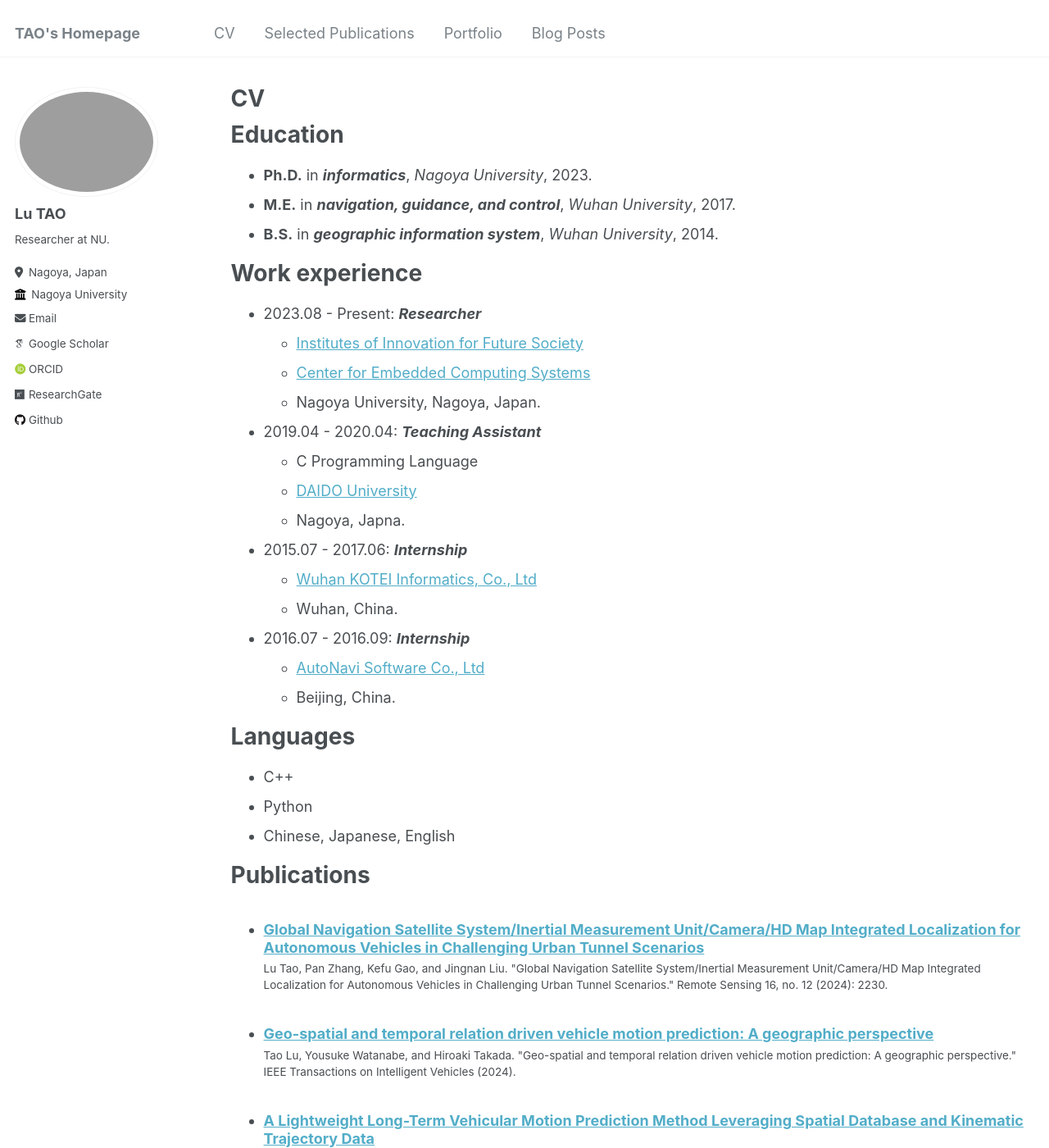
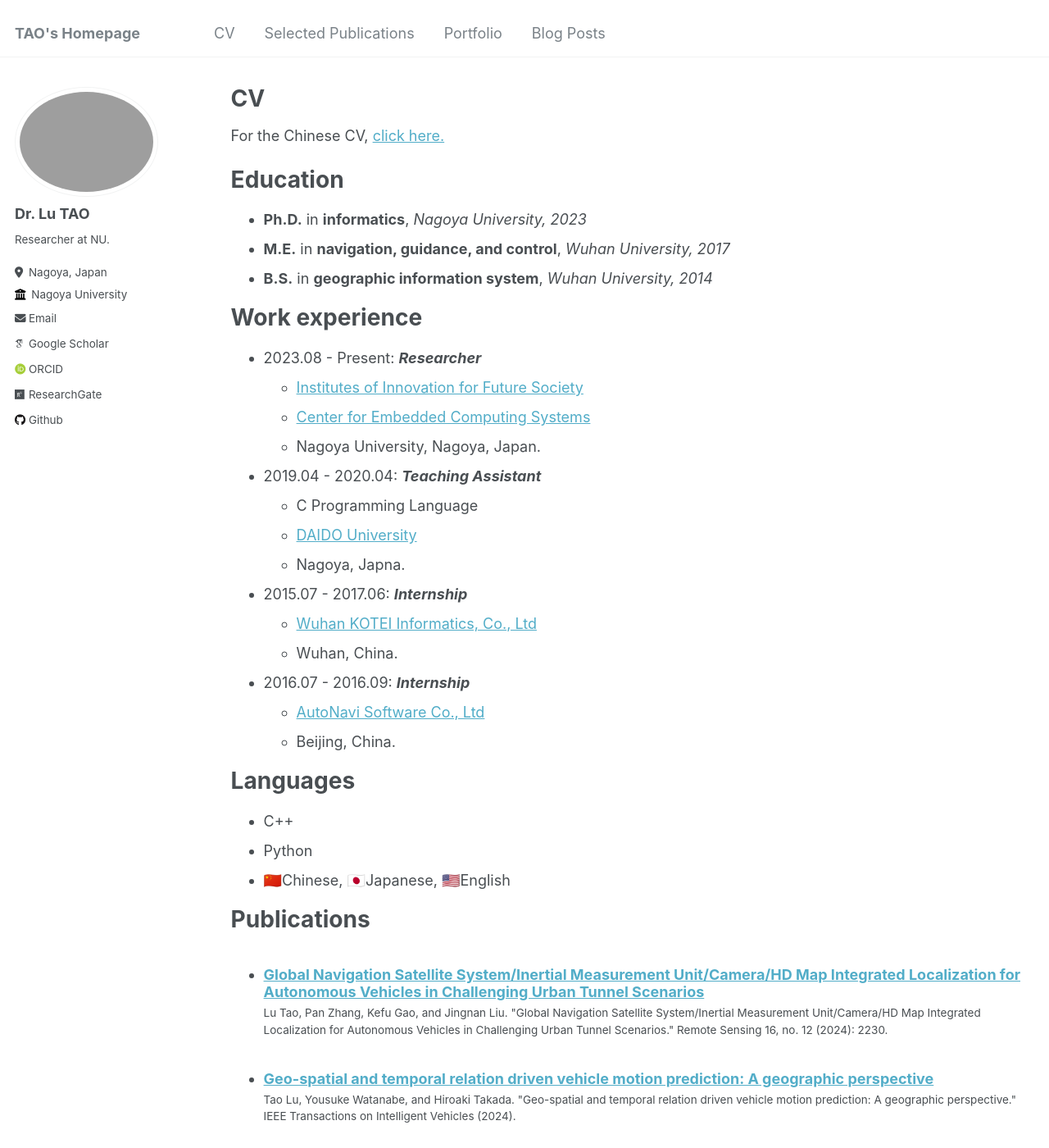
Before and after one commit to LuTaonuwhu/LuTaonuwhu.github.io, a Jekyll site: the page built from _pages/cv.md, in a window 1280 px wide and 1400 px high. Shown: the whole window at 82% size. Built offline with Jekyll 4.4.1, drawn with Linux system fonts in a browser that asks for light colours; emoji names are drawn with the system emoji font; some web fonts are replaced; some of the changed text lies outside the part shown.

Commit message:
version0.2

```diff
--- a/_config.yml
+++ b/_config.yml
@@ -6,11 +6,17 @@
 # `jekyll serve -l -H localhost`. If you change this file, please restart the
 # server process.
 
+#plugins:
+#  -jekyll-remote-theme
+
+#remote_theme              : "benbalter/retlab" #"mmistakes/minimal-mistakes"
+#minimal_mistakes_skin     : "air" # "air", "aqua", "contrast", "dark", "dirt", "neon", "mint", "plum", "sunrise"
+
 # Basic Site Settings
 locale                   : "en-US"
 title                    : "TAO's Homepage"
 title_separator          : "-"
-name                     : &name "Dr. Lu TAO"
+name                     : &name "Lu TAO"
 description              : &description "Researcher at Nagoya University"
 url                      : https://lutaonuwhu.github.io # the base hostname & protocol for your site e.g. "https://mmistakes.github.io"
 baseurl                  : "" # the subpath of your site, e.g. "/blog"
@@ -22,7 +28,7 @@ repository               : "lutaonuwhu/lutaonuwhu.github.io"
 author:
   # Biographic information
   avatar           : "tao1.jpg"
-  name             : "Lu TAO"
+  name             : "Dr. Lu TAO"
   pronouns         : # example: "she/her"
   bio              : "Researcher at NU."
   location         : "Nagoya, Japan"
--- a/_pages/cv.md
+++ b/_pages/cv.md
@@ -9,11 +9,13 @@ redirect_from:
 
 {% include base_path %}
 
+For the Chinese CV, [click here.](/files/CV-TAOLU-NU-1-3.pdf)
+
 Education
 ======
-* **Ph.D.** in ***informatics***, *Nagoya University*, 2023.
-* **M.E.** in ***navigation, guidance, and control***, *Wuhan University*, 2017.
-* **B.S.** in ***geographic information system***, *Wuhan University*, 2014.
+* **Ph.D.** in **informatics**, *Nagoya University, 2023*
+* **M.E.** in **navigation, guidance, and control**, *Wuhan University, 2017*
+* **B.S.** in **geographic information system**, *Wuhan University, 2014*
 
 Work experience
 ======
@@ -39,7 +41,7 @@ Languages
 ======
 * C++
 * Python
-* Chinese, Japanese, English
+* :cn:Chinese, :jp:Japanese, :us:English
 
 Publications
 ======
```
Also changed, not shown: _pages/about.md (+1 -1 lines), _portfolio/portfolio-2.md (+1 -1 lines), 8 other files.
